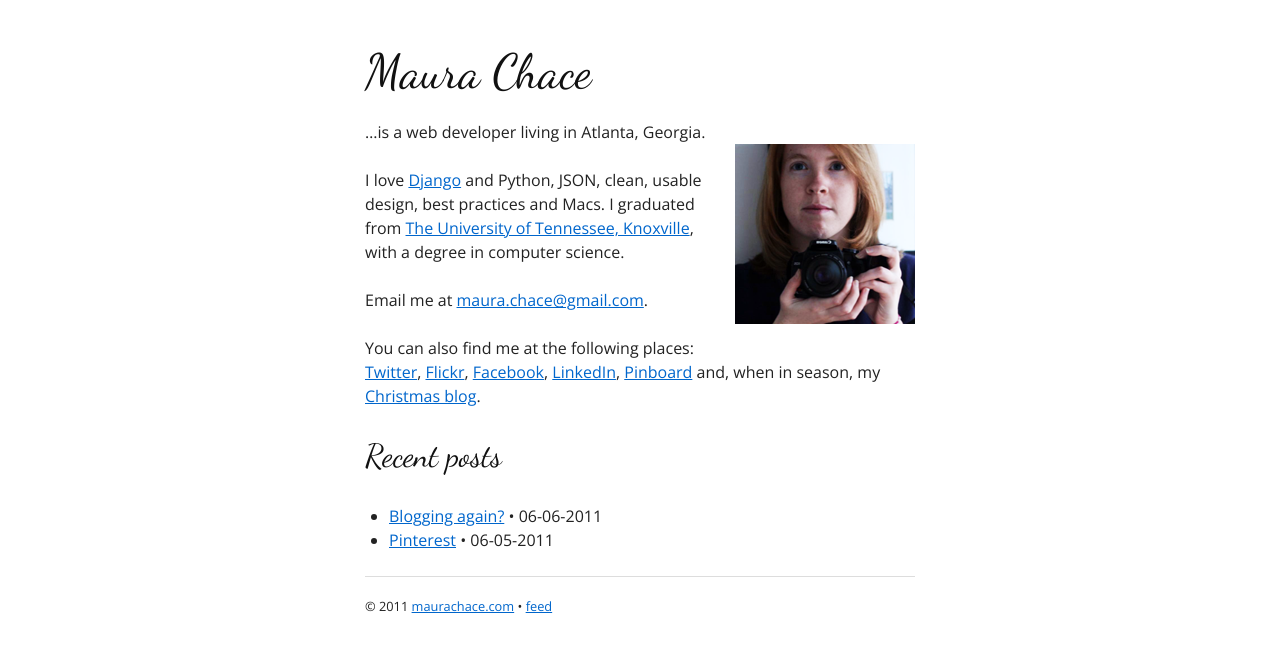
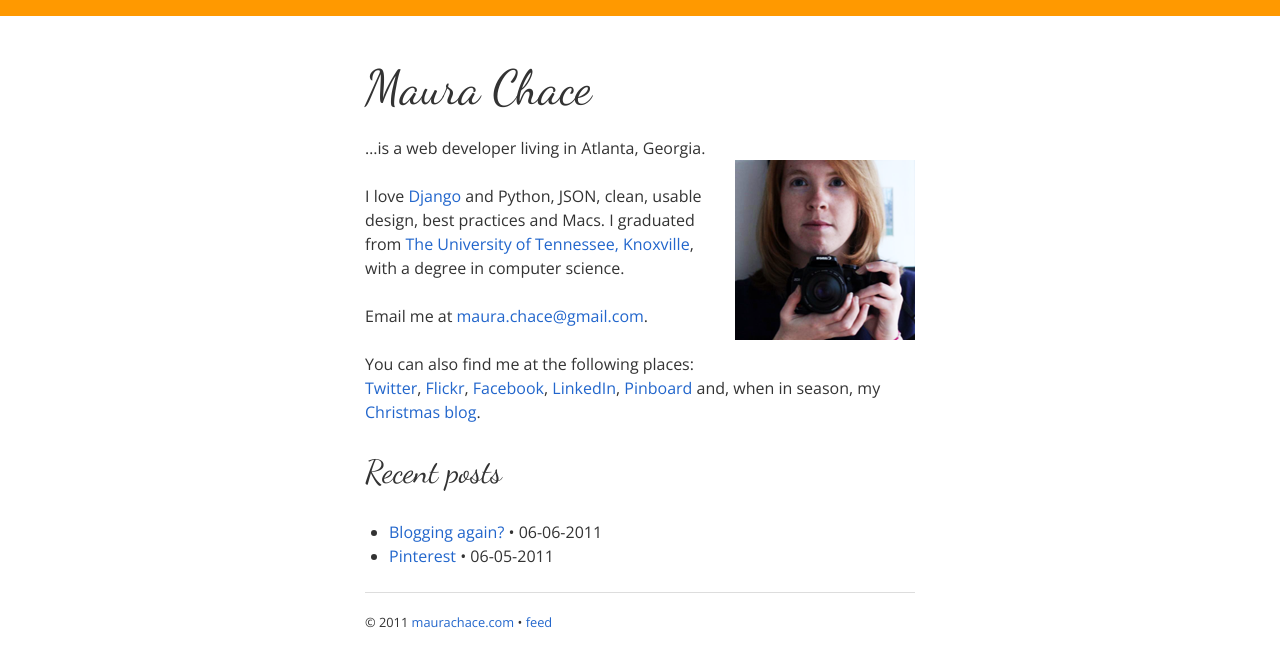
Before and after one commit to maurackelly/maurackelly.github.io, a Jekyll site: the page built from index.md, in a window 1280 px wide. Shown: the top 667 px of the page. Built offline with Jekyll 4.4.1, drawn with Linux system fonts in a browser that asks for light colours.

Commit message:
Adding a few colors.

```diff
--- a/media/css/custom.css
+++ b/media/css/custom.css
@@ -1,3 +1,8 @@
 body {font-size:100%;font-family:'Open Sans', Helvetica, Arial, sans-serif;padding:3em;}
 h1, h2, h3, h4, h5, h6 {font-family:'Dancing Script', serif;}
 .right {margin-left:0.5em;}
+
+body {border-top:1em solid #f90;background:#fff;}
+body, h1, h2, h3, h4, h5, h6 {color:#333;}
+a {color:#26c;text-decoration:none;}
+a:hover {color:#f36;}
```
